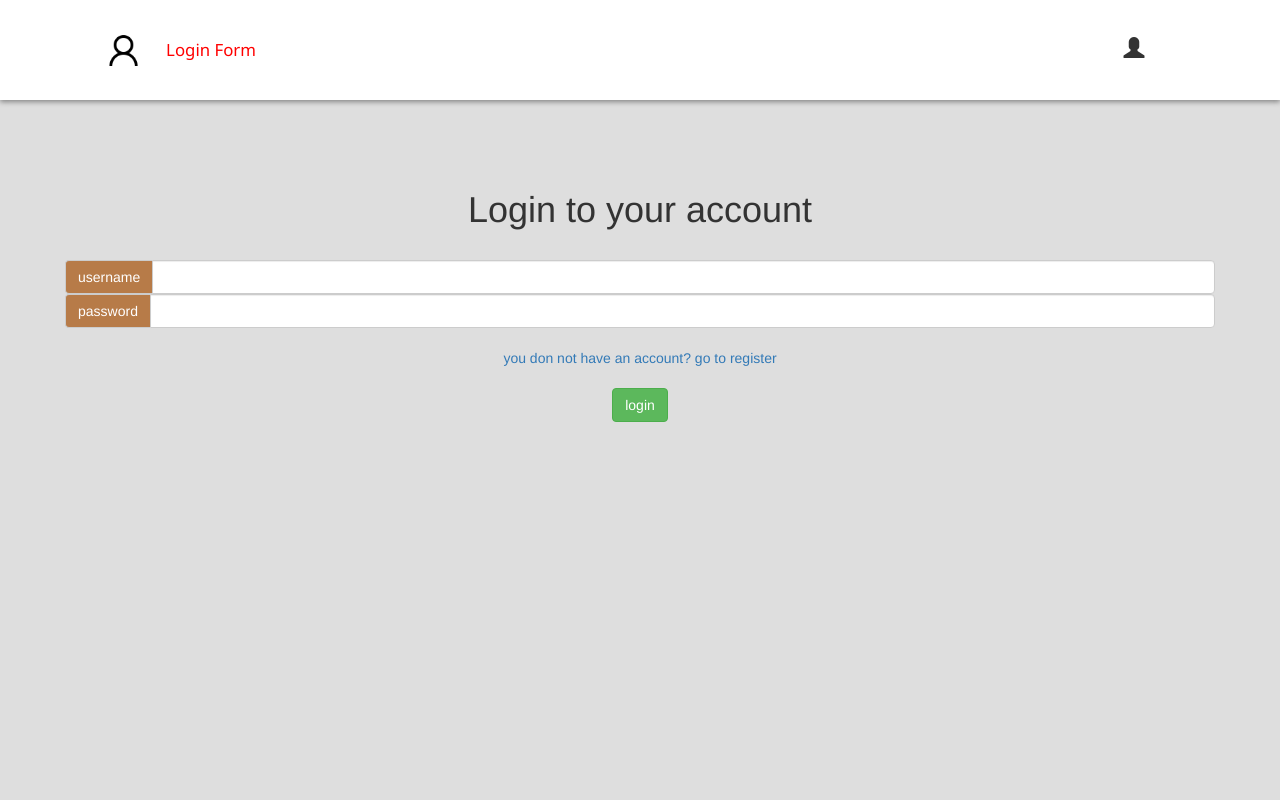
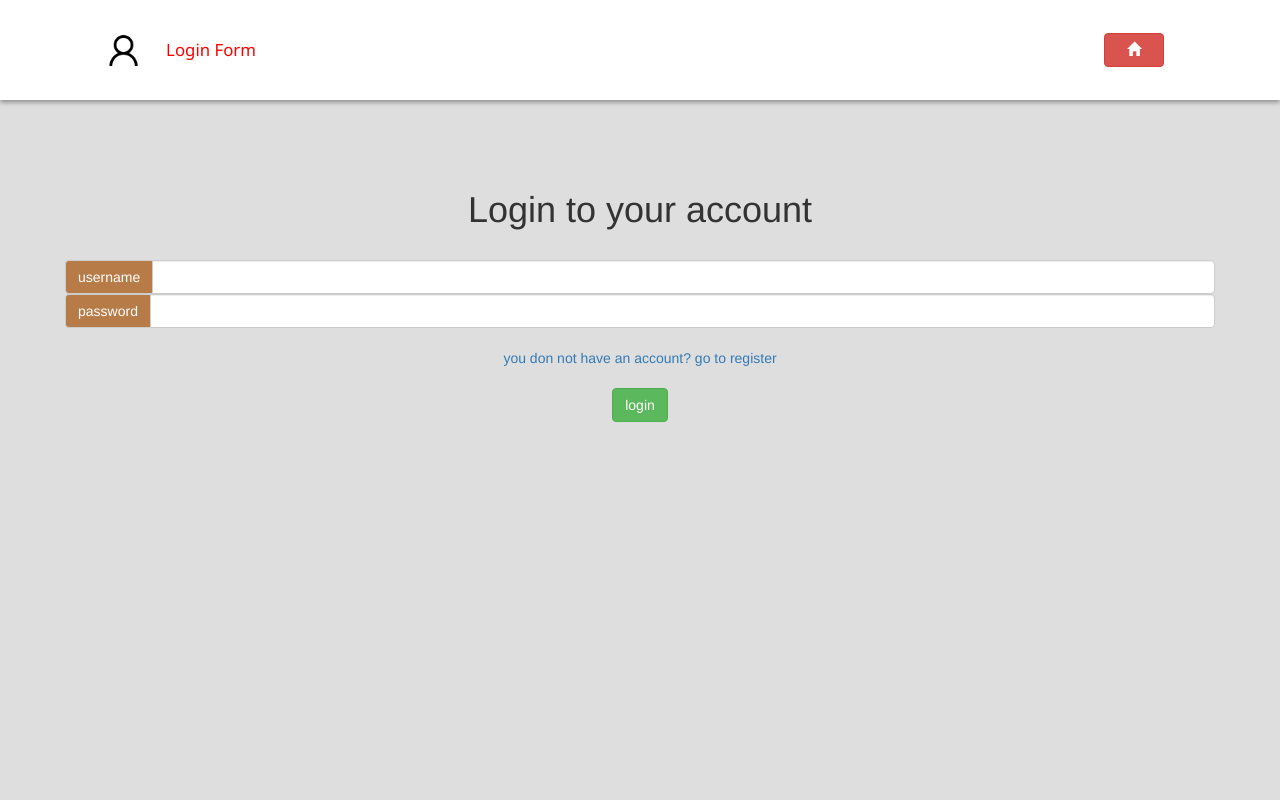
Before and after one commit to ProdByGodfather/django-super-channels, a Django app: page /login/ in a window 1280 px wide. Run offline with Django 5.2, Linux system fonts and the light colour scheme; some libraries are stand-ins or nearby versions.

Commit message:
`v2.1.1` - Update Docs and user experience

```diff
--- a/templates/chat/login.html
+++ b/templates/chat/login.html
@@ -23,7 +23,7 @@
 
         <!-- some btn -->
         <div class="some-btn">
-          <span class="glyphicon glyphicon-user"></span>
+            <a href="{% url 'panel' %}" class="btn btn-danger"><span class="glyphicon glyphicon-home"></span></a>
         </div>
       </div>
 
--- a/templates/panel/register.html
+++ b/templates/panel/register.html
@@ -20,6 +20,7 @@
 
         <!-- some btn -->
         <div class="some-btn">
+            <a href="{% url 'panel' %}" class="btn btn-danger"><span class="glyphicon glyphicon-home"></span></a>
 {#          <span class="glyphicon glyphicon-facetime-video"></span>#}
 {#          <span class="glyphicon glyphicon-earphone"></span>#}
 {#            <a href="/"><span class="glyphicon glyphicon-home"></span></a>#}
```
Also changed, not shown: README-FA.md, README.md, db.sqlite3, static/img/dashboard.png (added).
